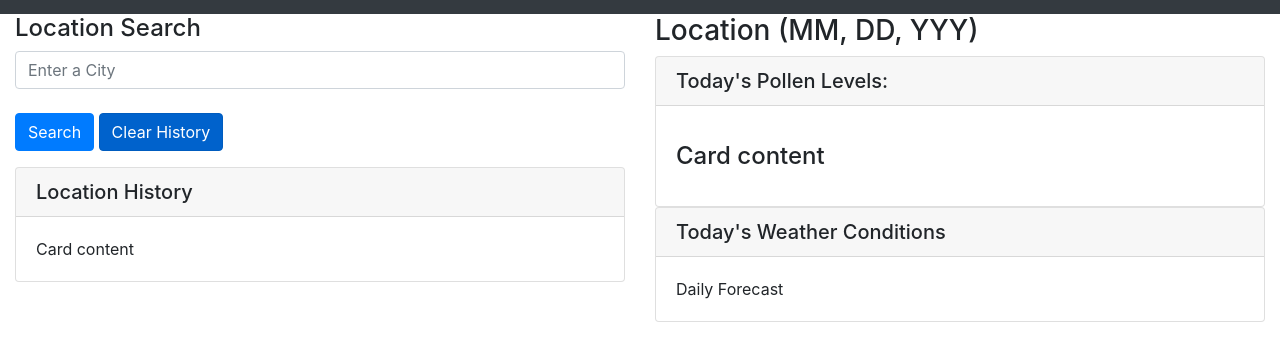
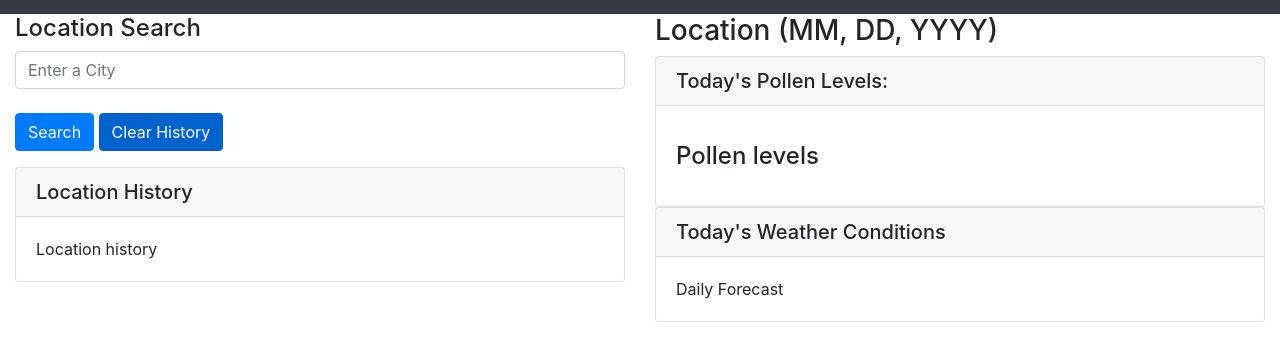
Before and after one commit to jessica-calderon/group-project, a plain HTML site: page index.html in a window 1280 px wide. Shown: the part 42-402 px from the top of the page. Drawn offline with nearby package versions, Linux system fonts and the light colour scheme.

Commit message:
update boostrap

```diff
--- a/index.html
+++ b/index.html
@@ -17,7 +17,6 @@
             <a href="#" class="navbar-brand">Pollen Tracker</a>
             </div>
             </nav>
-    <!-- this is the location search bar area on the left side of the screen -->
     <div class="container-fluid">
         <div class="row">
             <div class="col-md-6">
@@ -41,14 +40,14 @@
 				</h5>
 				<div class="card-body">
 					<p class="card-text">
-						Card content
+						Location history
 					</p>
 				</div>
 			</div>
 		</div>
         <div class="col-md-6">
 			<h3>
-				Location (MM, DD, YYY)
+				Location (MM, DD, YYYY)
 			</h3>
 			<div class="card">
 				<h5 class="card-header">
@@ -56,7 +55,7 @@
 				</h5>
 				<div class="card-body">
 					<p class="card-text">
-						<h4>Card content</h4>
+						<h4>Pollen levels</h4>
 					</p>
 				</div>
 			</div>
```
